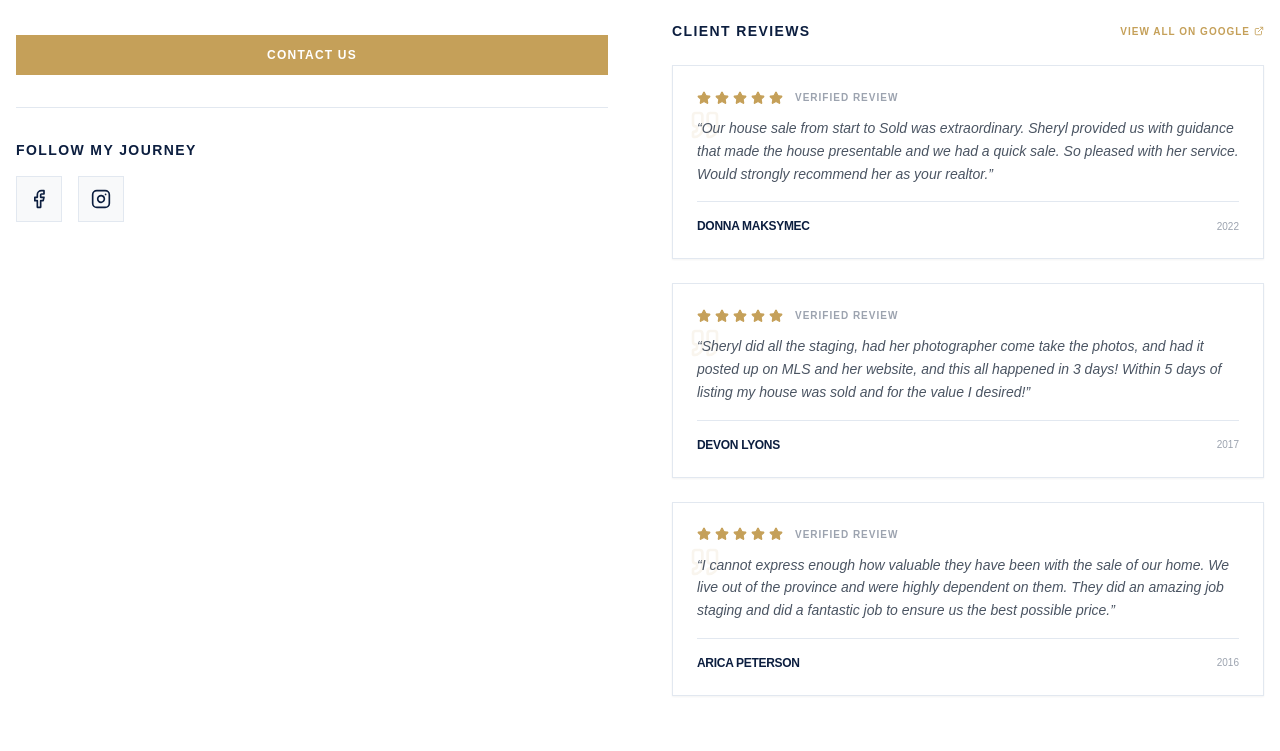
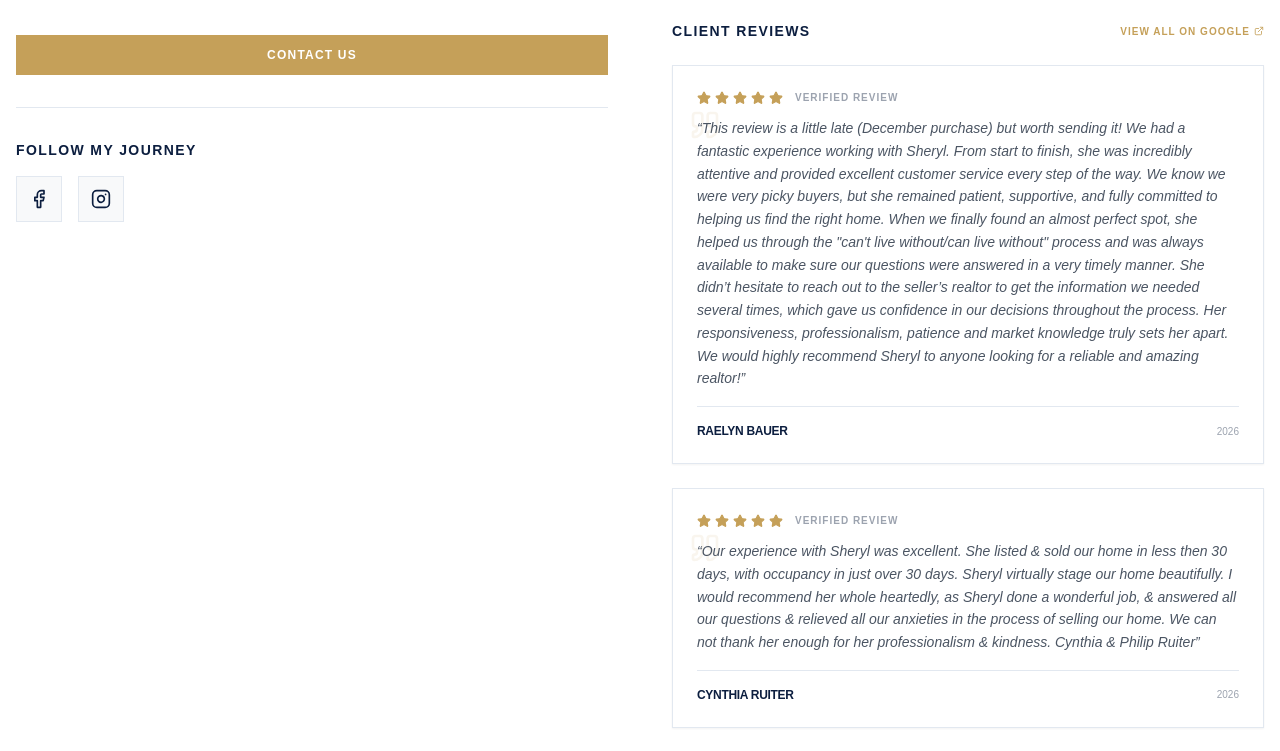
Before and after one commit to mhughes2012/real-estate, a Next.js app: page /about in a window 1280 px wide. Shown: the part 457-1208 px from the top of the page. Built offline with nearby package versions, Linux system fonts and the light colour scheme.

Commit message:
update Google reviews, removed testimonial slider from about page

```diff
--- a/src/app/about/page.tsx
+++ b/src/app/about/page.tsx
@@ -1,6 +1,5 @@
 import { Navbar } from '@/components/organisms/Navbar';
 import { Footer } from '@/components/organisms/Footer';
-import { TestimonialSlider } from '@/components/organisms/TestimonialSlider';
 import { GoogleReviews } from '@/components/organisms/GoogleReviews';
 import Link from "next/link";
 import { Facebook, Instagram } from '@/components/atoms/SocialIcons';
@@ -61,7 +60,6 @@ export default function AboutPage() {
         </div>
       </div>
 
-      <TestimonialSlider />
 
       <Footer />
     </main>
--- a/src/components/organisms/GoogleReviews.tsx
+++ b/src/components/organisms/GoogleReviews.tsx
@@ -4,19 +4,23 @@ import { ExternalLink } from 'lucide-react';
 
 const REVIEWS = [
   {
-    name: 'Donna Maksymec',
-    content: 'Our house sale from start to Sold was extraordinary. Sheryl provided us with guidance that made the house presentable and we had a quick sale. So pleased with her service. Would strongly recommend her as your realtor.',
-    date: '2022'
+    name: 'Raelyn Bauer',
+    content: 'This review is a little late (December purchase) but worth sending it!  We had a fantastic experience working with Sheryl. From start to finish, she was incredibly attentive and provided excellent customer service every step of the way. We know we were very picky buyers, but she remained patient, supportive, and fully committed to helping us find the right home.\n' +
+        'When we finally found an almost perfect spot, she helped us through the "can\'t live without/can live without" process and was always available to make sure our questions were answered in a very timely manner. She didn’t hesitate to reach out to the seller’s realtor to get the information we needed several times, which gave us confidence in our decisions throughout the process.\n' +
+        'Her responsiveness, professionalism, patience and market knowledge truly sets her apart. We would highly recommend Sheryl to anyone looking for a reliable and amazing realtor!',
+    date: '2026'
   },
   {
-    name: 'Devon Lyons',
-    content: 'Sheryl did all the staging, had her photographer come take the photos, and had it posted up on MLS and her website, and this all happened in 3 days! Within 5 days of listing my house was sold and for the value I desired!',
-    date: '2017'
+    name: 'Cynthia Ruiter',
+    content: 'Our experience with Sheryl was excellent. She listed & sold our home in less then 30 days, with occupancy in just over 30 days. Sheryl virtually stage our home beautifully. I would recommend her whole heartedly, as Sheryl done a wonderful job, & answered all our questions & relieved all our anxieties in the process of selling our home. We can not thank her enough for her professionalism & kindness.\n' +
+        'Cynthia & Philip Ruiter',
+    date: '2026'
   },
   {
-    name: 'Arica Peterson',
-    content: 'I cannot express enough how valuable they have been with the sale of our home. We live out of the province and were highly dependent on them. They did an amazing job staging and did a fantastic job to ensure us the best possible price.',
-    date: '2016'
+    name: 'J. Kubek',
+    content: 'Before listing our home, we sat down with three different real-estate agents to see what they all had to offer. They were all great, however Sheryl stood out and had the best marketing strategy plan by far. That\'s a HUGE part in selling. Your listing needs to stick out amongst all the other comparables for you to get the best out of it, and she delivered. Going in we figured to receive an offer in 3-4 weeks, all being that the market was now trending towards the buyers side, but it only took us a week!\n' +
+        'I can\'t express enough on how grateful we were to have met Sheryl and have her represent us. She\'s was always very translucent, informative, and she wants only the best outcome for her clients. Very, very highly recommended.',
+    date: '2026'
   }
 ];
 
```
